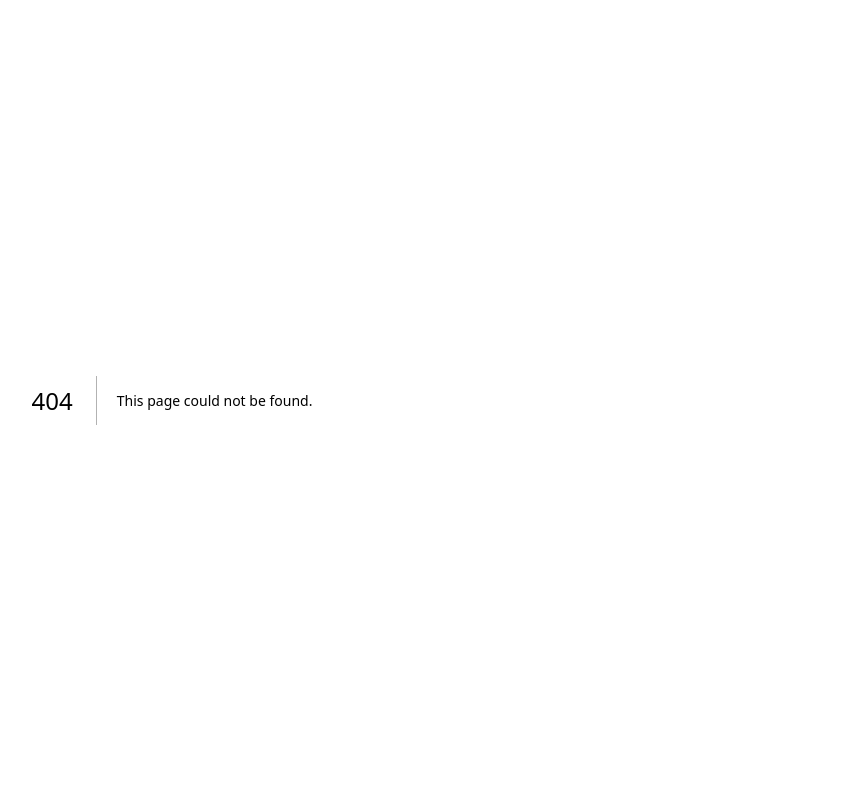
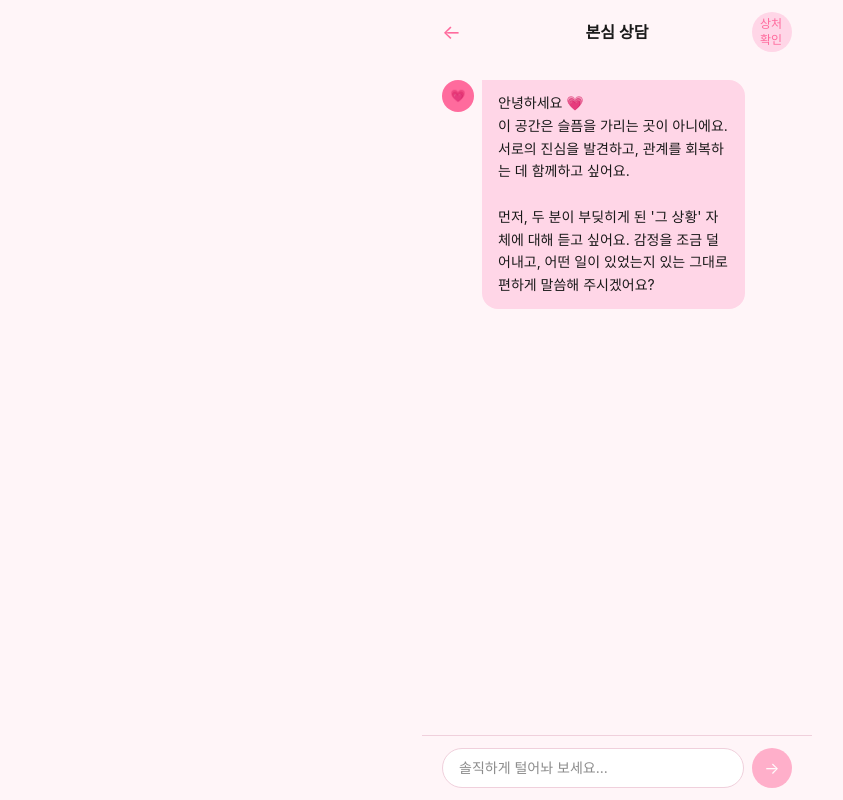
Before and after one commit to 10yearbatery-hash/--, a Next.js app: page /chat/1 in a window 1280 px wide. Before the commit this address had no page. Shown: the whole page, without its empty margins (23-866 px from the left). Built offline with nearby package versions, Linux system fonts and the light colour scheme; a web font is replaced by a local one.

Commit message:
feat: 채팅방 UI (말풍선, 타이핑 인디케이터, SSE 수신, Realtime 상태)

```diff
--- /dev/null
+++ b/src/app/chat/[sessionId]/page.tsx
@@ -0,0 +1,222 @@
+'use client'
+import { useEffect, useRef, useState, Suspense } from 'react'
+import { useParams, useRouter, useSearchParams } from 'next/navigation'
+import Header from '@/components/ui/Header'
+import ChatBubble from '@/components/chat/ChatBubble'
+import TypingIndicator from '@/components/chat/TypingIndicator'
+import SystemMessage from '@/components/chat/SystemMessage'
+import { getSessionToken } from '@/lib/utils/session-token'
+import { createClient } from '@/lib/supabase/client'
+import type { RoomStatus } from '@/types'
+
+const STAGE_TAGS: Record<number, string> = {
+  1: '상처 확인',
+  2: '상처 확인',
+  3: '진심 발견',
+  4: '입장 바꾸기',
+  5: '마무리',
+}
+
+const FIRST_MESSAGE = `안녕하세요 💗\n이 공간은 슬픔을 가리는 곳이 아니에요. 서로의 진심을 발견하고, 관계를 회복하는 데 함께하고 싶어요.\n\n먼저, 두 분이 부딪히게 된 '그 상황' 자체에 대해 듣고 싶어요. 감정을 조금 덜어내고, 어떤 일이 있었는지 있는 그대로 편하게 말씀해 주시겠어요?`
+
+interface ChatMessage {
+  id: string
+  role: 'ai' | 'user'
+  content: string
+}
+
+function ChatPageInner() {
+  const { sessionId } = useParams<{ sessionId: string }>()
+  const searchParams = useSearchParams()
+  const router = useRouter()
+  const roomCode = searchParams.get('roomCode') || ''
+  const roomId = searchParams.get('roomId') || ''
+
+  const [messages, setMessages] = useState<ChatMessage[]>([
+    { id: 'init', role: 'ai', content: FIRST_MESSAGE },
+  ])
+  const [input, setInput] = useState('')
+  const [isTyping, setIsTyping] = useState(false)
+  const [currentQuestion, setCurrentQuestion] = useState(1)
+  const [roomStatus, setRoomStatus] = useState<RoomStatus>('WAITING')
+  const [sessionDone, setSessionDone] = useState(false)
+  const bottomRef = useRef<HTMLDivElement>(null)
+
+  // Realtime room status 구독
+  useEffect(() => {
+    if (!roomId) return
+    const supabase = createClient()
+    const channel = supabase
+      .channel(`room:${roomId}`)
+      .on(
+        'postgres_changes',
+        {
+          event: 'UPDATE',
+          schema: 'public',
+          table: 'rooms',
+          filter: `id=eq.${roomId}`,
+        },
+        (payload) => {
+          setRoomStatus(payload.new.status as RoomStatus)
+        }
+      )
+      .subscribe()
+    return () => { supabase.removeChannel(channel) }
+  }, [roomId])
+
+  // 자동 스크롤
+  useEffect(() => {
+    bottomRef.current?.scrollIntoView({ behavior: 'smooth' })
+  }, [messages, isTyping])
+
+  async function sendMessage() {
+    if (!input.trim() || isTyping) return
+    const userMsg = input.trim()
+    setInput('')
+    const userMsgId = `user-${Date.now()}`
+    setMessages((prev) => [...prev, { id: userMsgId, role: 'user', content: userMsg }])
+    setIsTyping(true)
+
+    const sessionToken = getSessionToken()
+    const res = await fetch(`/api/chat/${sessionId}/message`, {
+      method: 'POST',
+      headers: {
+        'Content-Type': 'application/json',
+        'x-session-token': sessionToken || '',
+      },
+      body: JSON.stringify({ content: userMsg }),
+    })
+
+    if (!res.ok || !res.body) {
+      setIsTyping(false)
+      return
+    }
+
+    const aiMsgId = `ai-${Date.now()}`
+    let aiText = ''
+    const reader = res.body.getReader()
+    const decoder = new TextDecoder()
+
+    while (true) {
+      const { done, value } = await reader.read()
+      if (done) break
+      const lines = decoder.decode(value).split('\n').filter((l) => l.startsWith('data: '))
+      for (const line of lines) {
+        try {
+          const event = JSON.parse(line.slice(6))
+          if (event.type === 'delta') {
+            aiText += event.text
+            setMessages((prev) => {
+              const existing = prev.find((m) => m.id === aiMsgId)
+              if (existing) {
+                return prev.map((m) => m.id === aiMsgId ? { ...m, content: aiText } : m)
+              }
+              return [...prev, { id: aiMsgId, role: 'ai', content: aiText }]
+            })
+          }
+          if (event.type === 'question_advance') {
+            setCurrentQuestion(event.question)
+          }
+          if (event.type === 'done') {
+            setIsTyping(false)
+          }
+        } catch {
+          // JSON 파싱 오류 무시
+        }
+      }
+    }
+    setIsTyping(false)
+  }
+
+  async function finishSession() {
+    const sessionToken = getSessionToken()
+    await fetch(`/api/sessions/${sessionId}/finish`, {
+      method: 'POST',
+      headers: { 'x-session-token': sessionToken || '' },
+    })
+    setSessionDone(true)
+  }
+
+  const stageTag = STAGE_TAGS[currentQuestion] || '마무리'
+  const isFinishStep = currentQuestion >= 5
+
+  return (
+    <main className="h-screen flex flex-col bg-[#FFF5F8]">
+      <Header
+        title="본심 상담"
+        showBack
+        roomCode={roomCode}
+        rightSlot={
+          <span className="text-xs bg-[#FFD6E7] text-[#FF6B9D] px-2 py-1 rounded-full font-medium">
+            {stageTag}
+          </span>
+        }
+      />
+
+      {/* 메시지 목록 */}
+      <div className="flex-1 overflow-y-auto px-5 py-4 flex flex-col gap-4">
+        {messages.map((m) => (
+          <ChatBubble key={m.id} role={m.role} content={m.content} />
+        ))}
+        {isTyping && <TypingIndicator />}
+
+        {/* 세션 완료 후 상태 메시지 */}
+        {sessionDone && (
+          <>
+            {(roomStatus === 'WAITING' || roomStatus === 'A_DONE' || roomStatus === 'B_DONE') && (
+              <SystemMessage text="상대방이 아직 본심을 기록하고 있습니다. 조금만 기다려 주세요." />
+            )}
+            {(roomStatus === 'BOTH_DONE' || roomStatus === 'GENERATING') && (
+              <SystemMessage text="두 분의 진심을 바탕으로 결과를 생성하고 있습니다..." />
+            )}
+            {roomStatus === 'RESULT_READY' && (
+              <SystemMessage
+                text="결과 생성이 완료됐어요 ✨ 두 분의 본심이 담긴 리포트를 확인해 보세요."
+                showButton
+                buttonText="결과보러가기 →"
+                onButtonClick={() => router.push(`/result/${roomId}`)}
+              />
+            )}
+          </>
+        )}
+
+        <div ref={bottomRef} />
+      </div>
+
+      {/* 입력창 */}
+      {!sessionDone && (
+        <div className="px-5 py-3 border-t border-[#F0D0DC] bg-[#FFF5F8] flex gap-2">
+          <input
+            className="flex-1 bg-white border border-[#F0D0DC] rounded-full px-4 py-2 text-sm focus:outline-none focus:border-[#FF6B9D]"
+            placeholder="솔직하게 털어놔 보세요..."
+            value={input}
+            onChange={(e) => setInput(e.target.value)}
+            onKeyDown={(e) => {
+              if (e.key === 'Enter' && !e.shiftKey) {
+                e.preventDefault()
+                if (isFinishStep) finishSession()
+                else sendMessage()
+              }
+            }}
+            disabled={isTyping}
+          />
+          <button
+            className="w-10 h-10 rounded-full bg-[#FF6B9D] text-white flex items-center justify-center flex-shrink-0 disabled:opacity-50"
+            onClick={isFinishStep ? finishSession : sendMessage}
+            disabled={isTyping || (!input.trim() && !isFinishStep)}
+          >
+            →
+          </button>
+        </div>
+      )}
+    </main>
+  )
+}
+
+export default function ChatPage() {
+  return (
+    <Suspense fallback={<div className="min-h-screen flex items-center justify-center text-[#FF6B9D]">로딩 중...</div>}>
+      <ChatPageInner />
+    </Suspense>
+  )
+}
--- /dev/null
+++ b/src/components/chat/ChatBubble.tsx
@@ -0,0 +1,26 @@
+interface ChatBubbleProps {
+  role: 'ai' | 'user'
+  content: string
+}
+
+export default function ChatBubble({ role, content }: ChatBubbleProps) {
+  if (role === 'ai') {
+    return (
+      <div className="flex gap-2 items-start">
+        <div className="w-8 h-8 rounded-full bg-[#FF6B9D] flex items-center justify-center text-white text-xs flex-shrink-0">
+          💗
+        </div>
+        <div className="max-w-[75%] bg-[#FFD6E7] rounded-2xl rounded-tl-none px-4 py-3 text-sm text-[#1A1A1A] leading-relaxed whitespace-pre-line">
+          {content}
+        </div>
+      </div>
+    )
+  }
+  return (
+    <div className="flex justify-end">
+      <div className="max-w-[75%] bg-white border border-[#F0D0DC] rounded-2xl rounded-tr-none px-4 py-3 text-sm text-[#1A1A1A] leading-relaxed whitespace-pre-line">
+        {content}
+      </div>
+    </div>
+  )
+}
--- /dev/null
+++ b/src/components/chat/SystemMessage.tsx
@@ -0,0 +1,27 @@
+interface SystemMessageProps {
+  text: string
+  showButton?: boolean
+  buttonText?: string
+  onButtonClick?: () => void
+}
+
+export default function SystemMessage({
+  text,
+  showButton,
+  buttonText,
+  onButtonClick,
+}: SystemMessageProps) {
+  return (
+    <div className="flex flex-col items-center gap-3 my-4 px-4">
+      <p className="text-sm text-[#666] text-center leading-relaxed">{text}</p>
+      {showButton && buttonText && (
+        <button
+          onClick={onButtonClick}
+          className="bg-[#FF6B9D] text-white rounded-full px-6 py-2 text-sm font-semibold shadow-[0_4px_16px_rgba(255,107,157,0.3)]"
+        >
+          {buttonText}
+        </button>
+      )}
+    </div>
+  )
+}
--- /dev/null
+++ b/src/components/chat/TypingIndicator.tsx
@@ -0,0 +1,20 @@
+export default function TypingIndicator() {
+  return (
+    <div className="flex gap-2 items-start">
+      <div className="w-8 h-8 rounded-full bg-[#FF6B9D] flex items-center justify-center text-white text-xs flex-shrink-0">
+        💗
+      </div>
+      <div className="bg-[#FFD6E7] rounded-2xl rounded-tl-none px-4 py-3">
+        <div className="flex gap-1 items-center h-4">
+          {[0, 1, 2].map((i) => (
+            <div
+              key={i}
+              className="w-2 h-2 rounded-full bg-[#FF6B9D] animate-bounce"
+              style={{ animationDelay: `${i * 0.15}s` }}
+            />
+          ))}
+        </div>
+      </div>
+    </div>
+  )
+}
```
